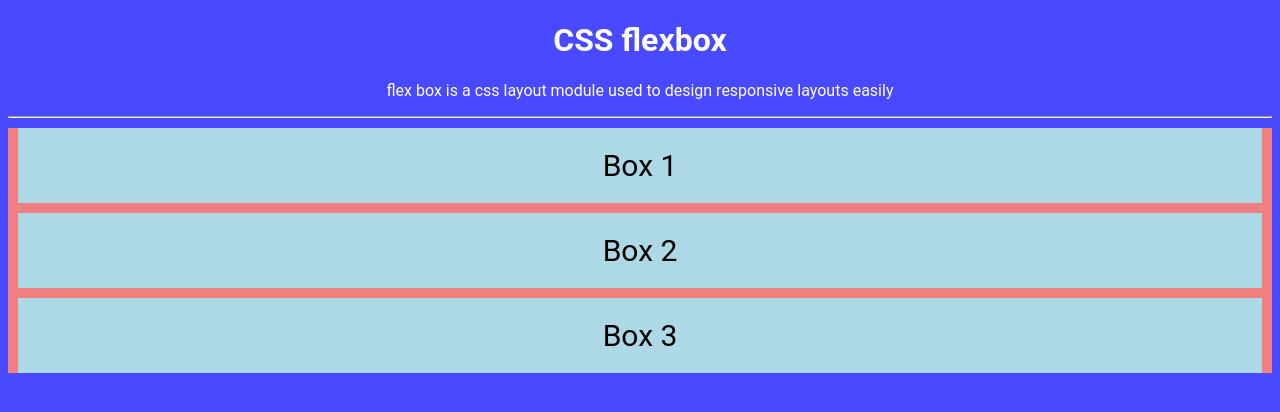
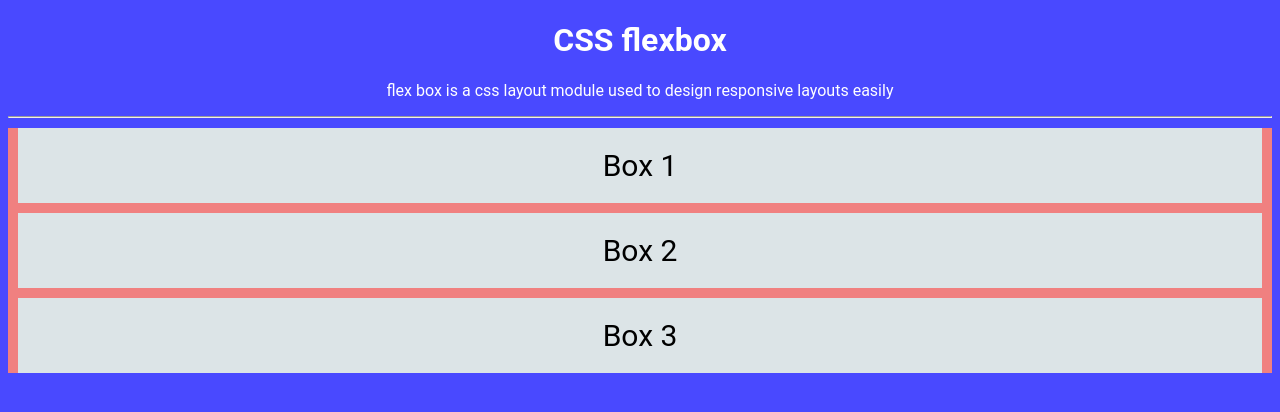
Before and after one commit to gokul-1998/Bootstrap_learnings, a plain HTML site: page part1/flex_box/flex.html in a window 1280 px wide. Drawn offline with Linux system fonts and the light colour scheme.

Commit message:
flexbox starting

```diff
--- a/part1/flex_box/style.css
+++ b/part1/flex_box/style.css
@@ -5,15 +5,16 @@
     text-align: center;
   }
 
-.flex-container{
+  .flex-container{
     background-color: lightcoral;
-}
+  }
 
 
-.flex-container>div{
-    background-color: lightblue;
+  .flex-container>div{
+    background-color: rgb(220, 228, 231);
     margin: 10px;
     padding: 20px;
-    font-size:30px;
+    font-size: 30px;
+    text-align: center;
     color: #000;
-}
+  }
```
